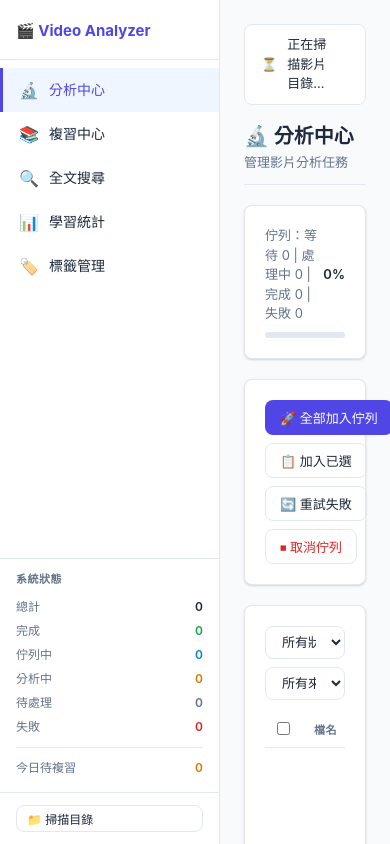
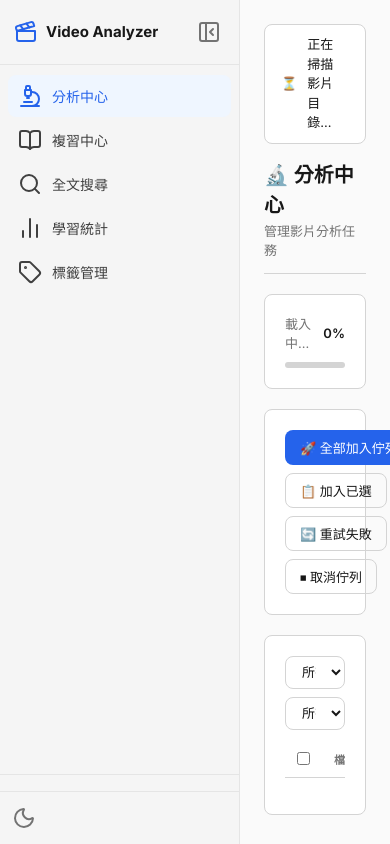
Before and after one commit to hwchiu/mochia, a FastAPI app: page / in a window 390 px wide. Run offline with FastAPI, Linux system fonts and the light colour scheme; data that the repository does not hold is empty; some libraries are stand-ins or nearby versions.

Commit message:
feat(ui): Inter font, token substitution, theme.js, collapsible sidebar
- Inter font + theme.css link in both templates
- Lucide Icons 0.378 CDN in both templates
- Replaced 15 raw hex values with CSS token vars in style.css
- Removed old :root token block from style.css (now in theme.css)
- theme.js: FOUC-safe dark mode + sidebar collapse + mobile hamburger
- Sidebar HTML updated in both templates with Lucide icons
- Sidebar collapse CSS + tooltip on collapsed items

Co-authored-by: Copilot <223556219+Copilot@users.noreply.github.com>

```diff
--- a/static/css/style.css
+++ b/static/css/style.css
@@ -2,24 +2,8 @@
 *, *::before, *::after { box-sizing: border-box; margin: 0; padding: 0; }
 .hidden { display: none !important; }
 
-:root {
-  --primary: #4f46e5;
-  --primary-hover: #4338ca;
-  --success: #16a34a;
-  --warning: #d97706;
-  --danger: #dc2626;
-  --info: #0284c7;
-  --bg: #f8fafc;
-  --surface: #ffffff;
-  --border: #e2e8f0;
-  --text: #1e293b;
-  --muted: #64748b;
-  --radius: 8px;
-  --shadow: 0 1px 3px rgba(0,0,0,.1), 0 1px 2px rgba(0,0,0,.06);
-}
-
 body {
-  font-family: -apple-system, BlinkMacSystemFont, "Segoe UI", sans-serif;
+  font-family: var(--font-sans);
   background: var(--bg);
   color: var(--text);
   line-height: 1.5;
@@ -426,78 +410,146 @@ body.app-layout {
   overflow: hidden;
 }
 
+/* ── Sidebar ─────────────────────────────────────────────────────────── */
 .sidebar {
-  width: 220px;
-  min-width: 220px;
-  background: var(--surface);
-  border-right: 1px solid var(--border);
+  width: var(--sidebar-w);
+  min-height: 100vh;
+  background: var(--surface-2);
+  border-right: 1px solid var(--border-subtle);
   display: flex;
   flex-direction: column;
-  overflow-y: auto;
-  z-index: 10;
+  flex-shrink: 0;
+  transition: width var(--t-slow);
+  overflow: hidden;
 }
 
-.sidebar-logo {
-  padding: 20px 16px 16px;
-  font-weight: 700;
-  font-size: 15px;
-  color: var(--primary);
-  border-bottom: 1px solid var(--border);
+/* Collapsed state */
+[data-sidebar-collapsed="true"] .sidebar {
+  width: var(--sidebar-w-collapsed);
+}
+[data-sidebar-collapsed="true"] .nav-label,
+[data-sidebar-collapsed="true"] .sidebar-logo-text,
+[data-sidebar-collapsed="true"] .sidebar-status {
+  display: none;
+}
+[data-sidebar-collapsed="true"] .sidebar-header {
+  justify-content: center;
+}
+[data-sidebar-collapsed="true"] .nav-item {
+  justify-content: center;
+  padding: 10px 0;
+}
+[data-sidebar-collapsed="true"] .sidebar-footer {
+  justify-content: center;
 }
 
+/* Tooltip on collapsed nav items */
+[data-sidebar-collapsed="true"] .nav-item {
+  position: relative;
+}
+[data-sidebar-collapsed="true"] .nav-item::after {
+  content: attr(title);
+  position: absolute;
+  left: calc(var(--sidebar-w-collapsed) + 8px);
+  top: 50%;
+  transform: translateY(-50%);
+  background: var(--color-gray-900);
+  color: var(--color-gray-0);
+  padding: 4px 10px;
+  border-radius: var(--radius-sm);
+  font-size: var(--text-sm);
+  white-space: nowrap;
+  pointer-events: none;
+  opacity: 0;
+  transition: opacity var(--t-fast);
+  z-index: 600;
+}
+[data-sidebar-collapsed="true"] .nav-item:hover::after { opacity: 1; }
+[data-theme="dark"] [data-sidebar-collapsed="true"] .nav-item::after {
+  background: var(--color-gray-50);
+  color: var(--color-gray-900);
+}
+
+/* Sidebar sections */
+.sidebar-header {
+  display: flex;
+  align-items: center;
+  justify-content: space-between;
+  padding: 16px 14px;
+  border-bottom: 1px solid var(--border-subtle);
+  gap: 8px;
+}
+.sidebar-logo {
+  display: flex;
+  align-items: center;
+  gap: 8px;
+  font-size: var(--text-md);
+  font-weight: 700;
+  color: var(--text);
+  white-space: nowrap;
+  overflow: hidden;
+}
+.sidebar-logo-icon { color: var(--primary); flex-shrink: 0; }
+.sidebar-logo-text { overflow: hidden; text-overflow: ellipsis; }
+
 .sidebar-nav {
-  padding: 8px 0;
+  display: flex;
+  flex-direction: column;
+  gap: 2px;
+  padding: 10px 8px;
   flex: 1;
 }
-
 .nav-item {
   display: flex;
   align-items: center;
   gap: 10px;
-  padding: 10px 16px;
-  font-size: 14px;
+  padding: 9px 10px;
+  border: none;
+  background: none;
+  border-radius: var(--radius);
+  cursor: pointer;
+  font-size: var(--text-base);
   font-weight: 500;
-  color: var(--text);
-  text-decoration: none;
-  border-radius: 0;
-  transition: background .15s, color .15s;
+  color: var(--text-2);
+  transition: background var(--t-fast), color var(--t-fast);
+  white-space: nowrap;
+  width: 100%;
+  text-align: left;
+}
+.nav-item:hover { background: var(--border-subtle); color: var(--text); }
+.nav-item.active { background: var(--color-brand-50); color: var(--primary); }
+[data-theme="dark"] .nav-item.active { background: rgba(59,130,246,.12); }
+.nav-icon { flex-shrink: 0; }
+
+.sidebar-status {
+  padding: 10px 14px 6px;
+  border-top: 1px solid var(--border-subtle);
+  font-size: var(--text-sm);
+  color: var(--muted);
+}
+.sidebar-footer {
+  padding: 10px 8px;
+  border-top: 1px solid var(--border-subtle);
+  display: flex;
+  align-items: center;
+}
+
+/* Icon-only button */
+.icon-btn {
+  display: inline-flex;
+  align-items: center;
+  justify-content: center;
+  width: 32px;
+  height: 32px;
+  border: none;
+  background: none;
+  border-radius: var(--radius);
   cursor: pointer;
-  border-left: 3px solid transparent;
+  color: var(--muted);
+  transition: background var(--t-fast), color var(--t-fast);
+  flex-shrink: 0;
 }
-.nav-item:hover { background: var(--bg); }
-.nav-item.active {
-  background: #eff6ff;
-  color: var(--primary);
-  border-left-color: var(--primary);
-}
-.nav-icon { font-size: 16px; }
-
-.sidebar-stats {
-  padding: 12px 16px;
-  border-top: 1px solid var(--border);
-  font-size: 12px;
-}
-.sidebar-stat-title {
-  font-weight: 600;
-  font-size: 11px;
-  text-transform: uppercase;
-  letter-spacing: .5px;
-  color: var(--muted);
-  margin-bottom: 8px;
-}
-.sidebar-stat-row {
-  display: flex;
-  justify-content: space-between;
-  padding: 3px 0;
-  font-size: 12px;
-}
-.sidebar-stat-row span:first-child { color: var(--muted); }
-.sidebar-stat-row span:last-child { font-weight: 600; }
-
-.sidebar-footer {
-  padding: 12px 16px;
-  border-top: 1px solid var(--border);
-}
+.icon-btn:hover { background: var(--border-subtle); color: var(--text); }
 
 .main-content {
   flex: 1;
--- /dev/null
+++ b/static/js/theme.js
@@ -0,0 +1,80 @@
+// static/js/theme.js
+// Manages dark/light mode toggle and sidebar collapse state.
+// The IIFE applies theme + sidebar state synchronously on script execution
+// (loaded in <head>) to prevent flash of wrong theme/layout before first paint.
+
+(function () {
+  const THEME_KEY   = 'vz-theme';
+  const SIDEBAR_KEY = 'vz-sidebar';
+
+  // ── Theme ──────────────────────────────────────────────────────────────
+
+  function applyTheme(theme) {
+    document.documentElement.dataset.theme = theme;
+    localStorage.setItem(THEME_KEY, theme);
+    // Update button icon after DOM is available
+    const btn = document.getElementById('theme-toggle');
+    if (btn) {
+      const icon = theme === 'dark' ? 'sun' : 'moon';
+      btn.querySelector('i').setAttribute('data-lucide', icon);
+      btn.title = theme === 'dark' ? '切換淺色模式' : '切換暗色模式';
+      if (window.lucide) lucide.createIcons({ nodes: [btn] });
+    }
+  }
+
+  window.toggleTheme = function () {
+    const current = document.documentElement.dataset.theme || 'light';
+    applyTheme(current === 'dark' ? 'light' : 'dark');
+  };
+
+  // ── Sidebar ────────────────────────────────────────────────────────────
+
+  function applySidebar(collapsed) {
+    document.documentElement.dataset.sidebarCollapsed = collapsed ? 'true' : 'false';
+    localStorage.setItem(SIDEBAR_KEY, collapsed ? '1' : '0');
+    const btn = document.getElementById('sidebar-toggle');
+    if (btn) {
+      btn.title = collapsed ? '展開側欄' : '收合側欄';
+      btn.setAttribute('aria-label', btn.title);
+      btn.querySelector('i').setAttribute('data-lucide', collapsed ? 'panel-left-open' : 'panel-left-close');
+      if (window.lucide) lucide.createIcons({ nodes: [btn] });
+    }
+  }
+
+  window.toggleSidebar = function () {
+    const current = document.documentElement.dataset.sidebarCollapsed === 'true';
+    applySidebar(!current);
+  };
+
+  window.openMobileSidebar = function () {
+    const sidebar = document.getElementById('sidebar');
+    const btn     = document.getElementById('ham-btn');
+    if (!sidebar) return;
+    const isOpen = sidebar.classList.toggle('open');
+    if (btn) btn.setAttribute('aria-expanded', String(isOpen));
+    if (isOpen) {
+      const close = (e) => {
+        if (!sidebar.contains(e.target) && e.target !== btn) {
+          sidebar.classList.remove('open');
+          if (btn) btn.setAttribute('aria-expanded', 'false');
+          document.removeEventListener('click', close, true);
+        }
+      };
+      document.addEventListener('click', close, true);
+    }
+  };
+
+  // ── Synchronous early apply (runs immediately, before first paint) ──────
+  const savedTheme   = localStorage.getItem(THEME_KEY);
+  const prefersDark  = window.matchMedia('(prefers-color-scheme: dark)').matches;
+  document.documentElement.dataset.theme = savedTheme || (prefersDark ? 'dark' : 'light');
+
+  const savedSidebar = localStorage.getItem(SIDEBAR_KEY);
+  document.documentElement.dataset.sidebarCollapsed = savedSidebar === '1' ? 'true' : 'false';
+
+  // ── Post-DOM wiring (button icons only) ────────────────────────────────
+  document.addEventListener('DOMContentLoaded', function () {
+    applyTheme(document.documentElement.dataset.theme);
+    applySidebar(document.documentElement.dataset.sidebarCollapsed === 'true');
+  });
+})();
--- a/templates/index.html
+++ b/templates/index.html
@@ -4,68 +4,61 @@
   <meta charset="UTF-8">
   <meta name="viewport" content="width=device-width, initial-scale=1">
   <title>Video Analyzer - 影片分析系統</title>
+  <!-- Design tokens -->
+  <link rel="preconnect" href="https://fonts.googleapis.com">
+  <link rel="preconnect" href="https://fonts.gstatic.com" crossorigin>
+  <link href="https://fonts.googleapis.com/css2?family=Inter:wght@400;500;600;700&display=swap" rel="stylesheet">
+  <link rel="stylesheet" href="/static/css/theme.css">
   <link rel="stylesheet" href="/static/css/style.css">
+  <script src="/static/js/theme.js"></script>
 </head>
 <body class="app-layout">
 
 <!-- ── Sidebar ── -->
-<aside class="sidebar">
-  <div class="sidebar-logo">🎬 Video Analyzer</div>
+<aside class="sidebar" id="sidebar">
+  <div class="sidebar-header">
+    <div class="sidebar-logo">
+      <i data-lucide="clapperboard" class="sidebar-logo-icon" aria-hidden="true"></i>
+      <span class="sidebar-logo-text">Video Analyzer</span>
+    </div>
+    <button id="sidebar-toggle" class="icon-btn" onclick="toggleSidebar()"
+            title="收合側欄" aria-label="收合側欄">
+      <i data-lucide="panel-left-close" aria-hidden="true"></i>
+    </button>
+  </div>
 
   <nav class="sidebar-nav">
-    <a class="nav-item active" data-section="analysis" href="#">
-      <span class="nav-icon">🔬</span> 分析中心
-    </a>
-    <a class="nav-item" data-section="review" href="#">
-      <span class="nav-icon">📚</span> 複習中心
-    </a>
-    <a class="nav-item" data-section="search" href="#">
-      <span class="nav-icon">🔍</span> 全文搜尋
-    </a>
-    <a class="nav-item" data-section="stats" href="#">
-      <span class="nav-icon">📊</span> 學習統計
-    </a>
-    <a class="nav-item" data-section="labels" href="#">
-      <span class="nav-icon">🏷️</span> 標籤管理
-    </a>
+    <button class="nav-item active" onclick="showSection('analysis')" data-section="analysis" title="分析中心">
+      <i data-lucide="microscope" class="nav-icon" aria-hidden="true"></i>
+      <span class="nav-label">分析中心</span>
+    </button>
+    <button class="nav-item" onclick="showSection('review')" data-section="review" title="複習中心">
+      <i data-lucide="book-open" class="nav-icon" aria-hidden="true"></i>
+      <span class="nav-label">複習中心</span>
+    </button>
+    <button class="nav-item" onclick="showSection('search')" data-section="search" title="全文搜尋">
+      <i data-lucide="search" class="nav-icon" aria-hidden="true"></i>
+      <span class="nav-label">全文搜尋</span>
+    </button>
+    <button class="nav-item" onclick="showSection('stats')" data-section="stats" title="學習統計">
+      <i data-lucide="bar-chart-2" class="nav-icon" aria-hidden="true"></i>
+      <span class="nav-label">學習統計</span>
+    </button>
+    <button class="nav-item" onclick="showSection('labels')" data-section="labels" title="標籤管理">
+      <i data-lucide="tag" class="nav-icon" aria-hidden="true"></i>
+      <span class="nav-label">標籤管理</span>
+    </button>
   </nav>
 
-  <div class="sidebar-stats">
-    <div class="sidebar-stat-title">系統狀態</div>
-    <div class="sidebar-stat-row">
-      <span>總計</span>
-      <span id="sb-stat-total">—</span>
-    </div>
-    <div class="sidebar-stat-row">
-      <span>完成</span>
-      <span id="sb-stat-completed" style="color:var(--success)">—</span>
-    </div>
-    <div class="sidebar-stat-row">
-      <span>佇列中</span>
-      <span id="sb-stat-queued" style="color:var(--info)">—</span>
-    </div>
-    <div class="sidebar-stat-row">
-      <span>分析中</span>
-      <span id="sb-stat-processing" style="color:var(--warning)">—</span>
-    </div>
-    <div class="sidebar-stat-row">
-      <span>待處理</span>
-      <span id="sb-stat-pending" style="color:var(--muted)">—</span>
-    </div>
-    <div class="sidebar-stat-row">
-      <span>失敗</span>
-      <span id="sb-stat-failed" style="color:var(--danger)">—</span>
-    </div>
-    <div style="margin-top:8px;border-top:1px solid var(--border,#eee);padding-top:8px">
-      <div class="sidebar-stat-row">
-        <span>今日待複習</span>
-        <span id="sb-stat-due" style="color:var(--warning,#f59e0b);font-weight:600">—</span>
-      </div>
-    </div>
+  <div class="sidebar-status" id="sidebar-status">
+    <!-- populated by loadStats() -->
   </div>
 
   <div class="sidebar-footer">
-    <button class="btn btn-ghost btn-sm" id="btn-scan" style="width:100%">📁 掃描目錄</button>
+    <button id="theme-toggle" class="icon-btn" onclick="toggleTheme()"
+            title="切換暗色模式" aria-label="切換暗色模式">
+      <i data-lucide="moon" aria-hidden="true"></i>
+    </button>
   </div>
 </aside>
 
@@ -316,5 +309,7 @@
 
 <script src="/static/js/common.js"></script>
 <script src="/static/js/index.js"></script>
+<script src="https://unpkg.com/lucide@0.378.0/dist/umd/lucide.min.js"></script>
+  <script>document.addEventListener('DOMContentLoaded', () => lucide.createIcons());</script>
 </body>
 </html>
```
Also changed, not shown: other parts of static/css/style.css (+26 -26 lines), templates/detail.html (+41 -12 lines).
